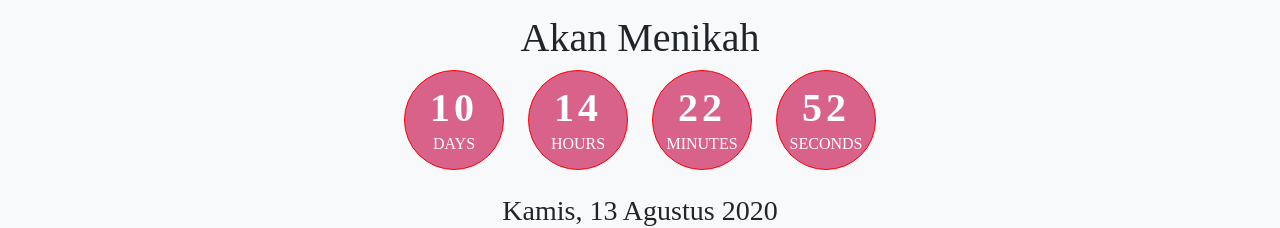
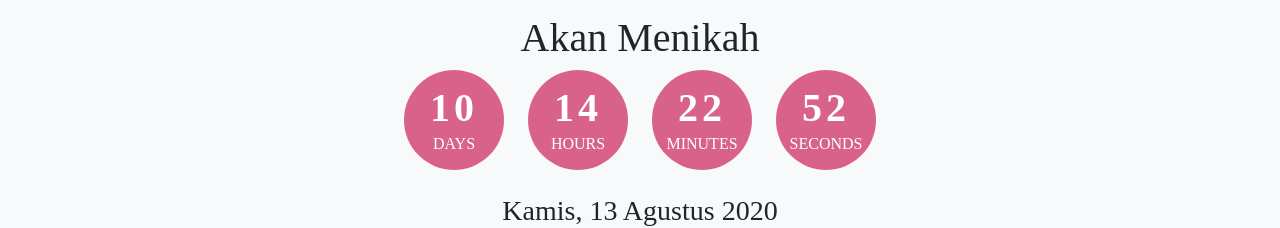
Before and after one commit to undanganku/undanganku, a React (Create React App) app: page / in a window 1280 px wide. Shown: the part 699-927 px from the top of the page. Built offline with nearby package versions, Linux system fonts and the light colour scheme; a web font is replaced by a local one.

Commit message:
remove time border and test change img index

```diff
--- a/public/index.html
+++ b/public/index.html
@@ -9,7 +9,7 @@
       name="description"
       content="undanganku adalah undangan pernikahan secara online melalui website"
     />
-    <link rel="apple-touch-icon" href="%PUBLIC_URL%/logo192.png" />
+    <link rel="apple-touch-icon" href="%PUBLIC_URL%/images.png" />
     <link
       href="https://fonts.googleapis.com/css2?family=Patrick+Hand+SC&display=swap"
       rel="stylesheet"
--- a/src/components/countdown/styles.js
+++ b/src/components/countdown/styles.js
@@ -25,7 +25,7 @@ export const Wrapper = styled.div`
 `;
 
 export const WrapperTime = styled.div`
-  border: solid 1px red;
+  /* border: solid 1px red; */
   border-radius: 50%;
   width: 100px;
   height: 100px;
```
Also changed, not shown: public/images.png (added).
